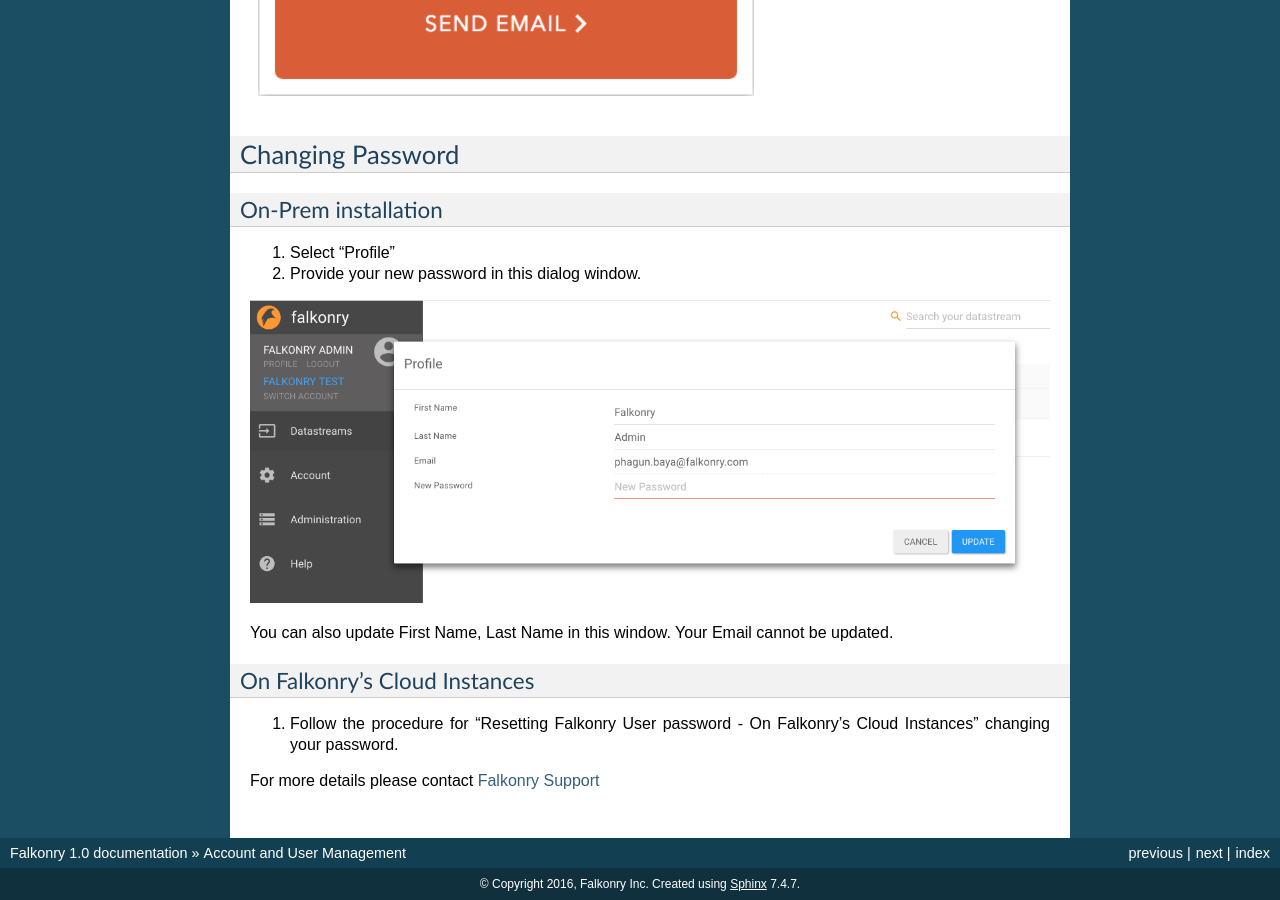
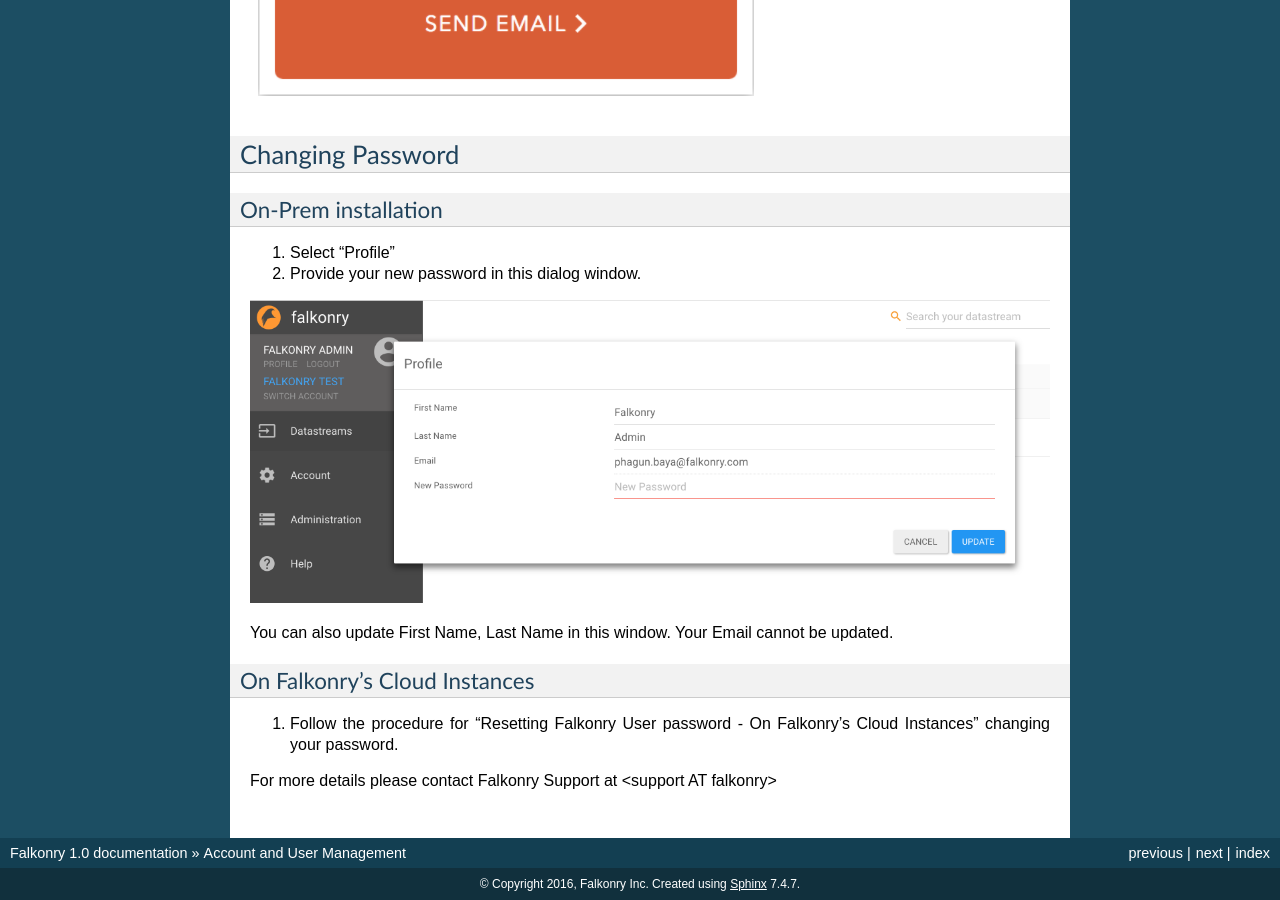
Before and after one commit to suhas-mehta/support, a Sphinx documentation site: the page built from docs/account/index.rst, in a window 1280 px wide and 900 px high, scrolled down 7290 px. Built offline with Sphinx 7.4.7, drawn with Linux system fonts in a browser that asks for light colours; pages that are not in the unit, such as notebooks, are missing from menus.

Commit message:
Remove Falkonry support email

```diff
--- a/docs/account/index.rst
+++ b/docs/account/index.rst
@@ -134,4 +134,4 @@
 1. Follow the procedure for “Resetting Falkonry User password - On Falkonry’s Cloud Instances” changing your password.
 
 
-For more details please contact `Falkonry Support <support@falkonry.com>`_
+For more details please contact Falkonry Support at <support AT falkonry>
--- a/docs/faq/index.rst
+++ b/docs/faq/index.rst
@@ -263,7 +263,7 @@
      The above should hope to serve as a good heuristic in deciding upper and lower bounds on Sliding windows. This example shows how selecting the bounds on Sliding windows helps build the accuracy of the model.
 
 
-     .. image:: images/sliding_window_bounds.png
+        .. image:: images/sliding_window_bounds.png
 
 
 **5. How do I determine the bounds for the number of conditions/ states for my model?**
@@ -443,7 +443,7 @@
 
 Support
 --------
-    For more details please contact `Falkonry Support <support@falkonry.com>`_
+    For more details please contact Falkonry Support at <support AT falkonry>
 
 
 **1. How may I escalate a support issue/ ticket?**
--- a/docs/index.rst
+++ b/docs/index.rst
@@ -1,6 +1,6 @@
 .. include:: conceptsoverview.rst
 .. toctree::
-   :maxdepth: 1
+   :maxdepth: 2
 
    conceptsoverview.rst
    integration/index
--- a/docs/using/datastreams/index.rst
+++ b/docs/using/datastreams/index.rst
@@ -82,7 +82,11 @@
 Deprecated Models
 ++++++++++++++++++
 As Falkonry technology evolves existing models created may need to be deprecated.
-At times a user may notice that certain models have an icon .. image:: images/model-deprecation.png. This only suggests that Falkonry updates have happened since the time of this model creation and re-running the model would possibly yield improved results. In such cases, Falkonry strongly suggests rerunning the model. A quick way to re-run a model is by using the *cloning* functionality mentioned below.
+At times a user may notice that certain models have the following icon
+
+.. image:: images/model-deprecation.png
+
+This only suggests that Falkonry updates have happened since the time of this model creation and re-running the model would possibly yield improved results. In such cases, Falkonry strongly suggests rerunning the model. A quick way to re-run a model is by using the *cloning* functionality mentioned below.
 
 A model is classified as deprecated when Falkonry technology has evolved since the original model was created such that it is likely that the original model may not deliver the same results. At Falkonry, the effort is constantly towards improving our condition classification capabilities. This would suggest that recreating the model could potentially result in improved classifications.
 
```
